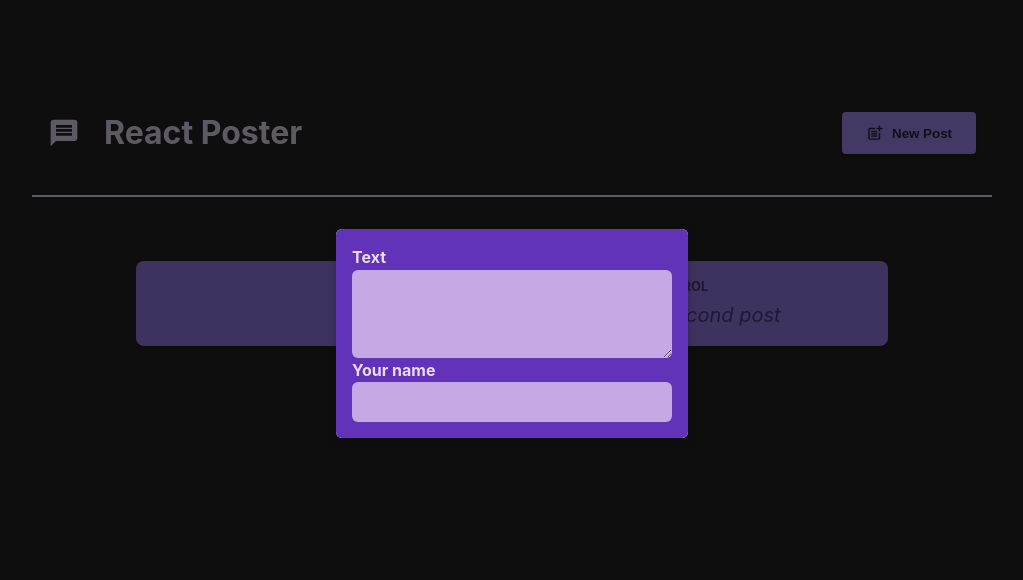
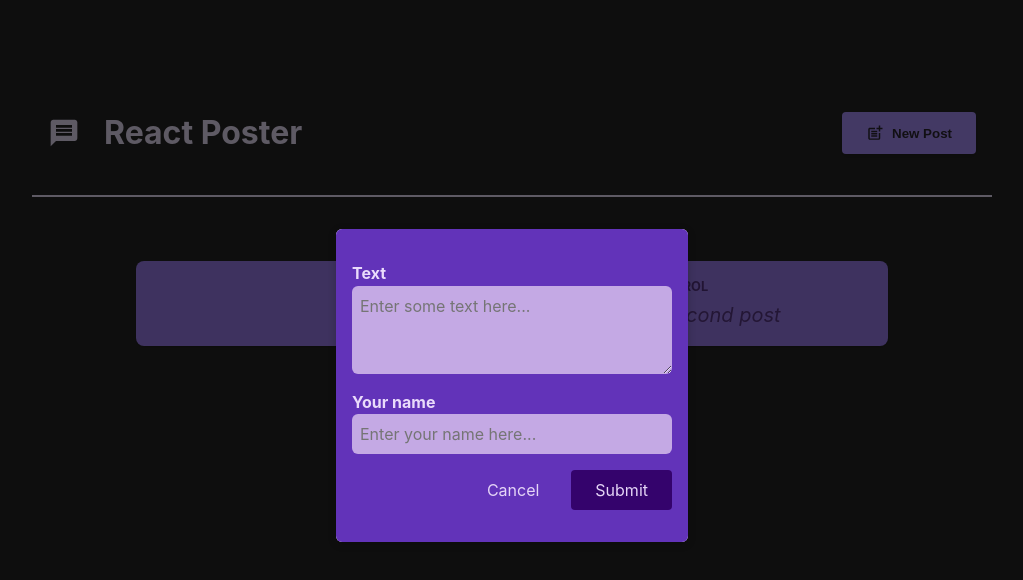
Before and after one commit to Matheus-IT/social-react, a React (Vite) app: page / in a window 1280 px wide. Both pictures are taken after a click on the button "New Post". Shown: the top 580 px of the page, without its empty margins (128-1151 px from the left). Built offline with nearby package versions, Linux system fonts and the light colour scheme.

Commit message:
New buttons to submit and cancel post

```diff
--- a/src/App.jsx
+++ b/src/App.jsx
@@ -37,6 +37,7 @@ export default function App() {
         <NewPost
           onChangeBody={changeBodyHandler}
           onChangeAuthor={changeAuthorHandler}
+          onCancel={hideNewPostModalHandler}
         />
       </Modal>
 
--- a/src/components/NewPost.jsx
+++ b/src/components/NewPost.jsx
@@ -1,16 +1,34 @@
-import classes from "./NewPost.module.css";
+import cls from "./NewPost.module.css";
 
 export default function NewPost(props) {
   return (
-    <form className={classes.form}>
-      <div>
+    <form className={cls.form}>
+      <p>
         <label htmlFor="body">Text</label>
-        <textarea id="body" required rows={3} onChange={props.onChangeBody} />
-      </div>
-      <div>
+        <textarea
+          id="body"
+          required
+          rows={3}
+          placeholder="Enter some text here..."
+          onChange={props.onChangeBody}
+        />
+      </p>
+      <p>
         <label htmlFor="name">Your name</label>
-        <input type="text" id="name" required onChange={props.onChangeAuthor} />
-      </div>
+        <input
+          type="text"
+          id="name"
+          required
+          placeholder="Enter your name here..."
+          onChange={props.onChangeAuthor}
+        />
+      </p>
+      <p className={cls.actions}>
+        <button type="button" onClick={props.onCancel}>
+          Cancel
+        </button>
+        <button>Submit</button>
+      </p>
     </form>
   );
 }
```
